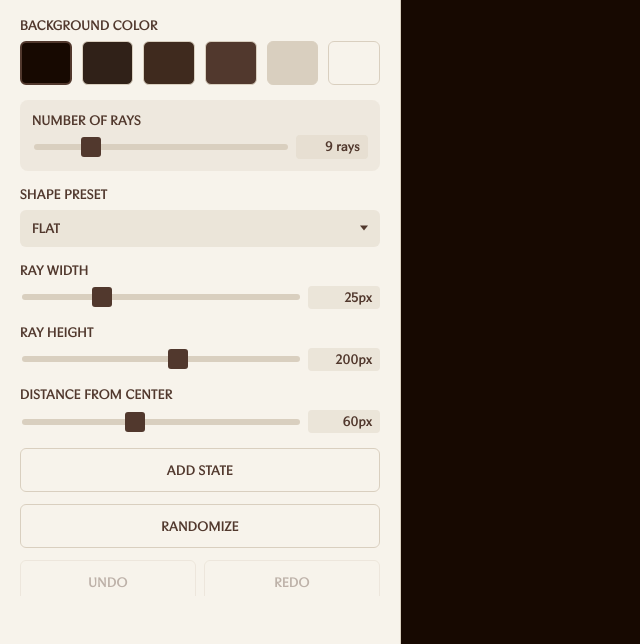
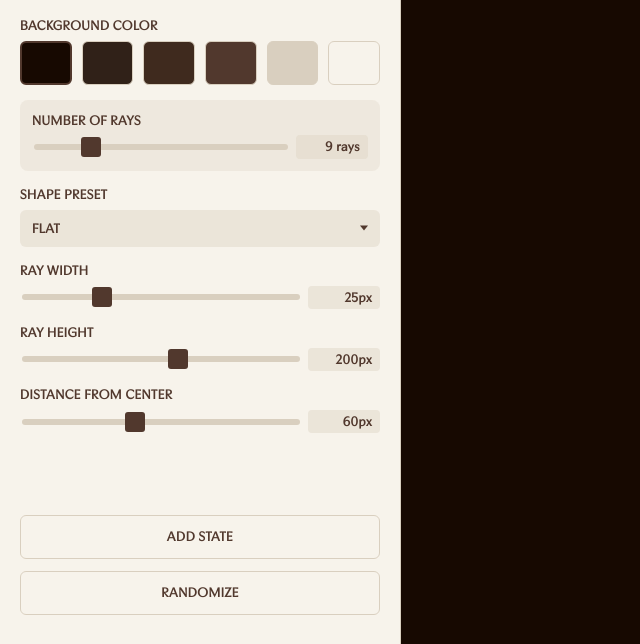
Before and after one commit to frontier-design/hpa-icon-generator, a plain HTML site: page index.html in a window 1280 px wide. Shown: the part 156-800 px from the top of the page, without its empty margins (0-640 px from the left). Drawn offline with Linux system fonts and the light colour scheme; a script that the page names is missing.

Commit message:
ui shift

```diff
--- a/js/controls.js
+++ b/js/controls.js
@@ -60,6 +60,7 @@
       </div>
     </div>
 
+    <div class="preset-params-slot">
       <div class="control-group preset-param" data-visible-for="tapered">
         <label for="taperAmount">Taper amount</label>
         <div class="slider-container">
@@ -73,6 +74,7 @@
         <div class="slider-container">
           <input type="range" id="cornerOffset" min="0" max="80" value="10">
           <div class="value-display"><span id="cornerOffsetValue">10</span>px</div>
+        </div>
       </div>
     </div>
 
@@ -252,7 +254,10 @@
       rotationSpeed: 0,
       shapePreset: el.shapePreset.value,
       taperAmount: clampTaperAmount(el.taperAmount.value, el.rectWidth.value),
-      cornerOffset: clampCornerOffset(el.cornerOffset.value, el.rectHeight.value),
+      cornerOffset: clampCornerOffset(
+        el.cornerOffset.value,
+        el.rectHeight.value,
+      ),
     };
   }
 
@@ -357,7 +362,9 @@
       onChange();
     });
 
-    document.getElementById("randomiseBtn").addEventListener("click", function () {
+    document
+      .getElementById("randomiseBtn")
+      .addEventListener("click", function () {
         applyRandomParameters();
         onChange();
       });
--- a/style.css
+++ b/style.css
@@ -137,7 +137,7 @@
   }
 
   .bottom-sheet .bottom-sheet__body {
-    padding: 20px 20px 48px;
+    padding: 20px 20px 20px;
   }
 }
 
@@ -274,7 +274,7 @@
   display: flex;
   flex-direction: column;
   overflow: hidden;
-  padding: 16px 20px 40px;
+  padding: 16px 20px 20px;
   overscroll-behavior: contain;
 }
 
@@ -302,7 +302,7 @@
 
 @supports (padding-bottom: env(safe-area-inset-bottom)) {
   .bottom-sheet__body {
-    padding-bottom: calc(40px + env(safe-area-inset-bottom));
+    padding-bottom: calc(20px + env(safe-area-inset-bottom));
   }
 }
 
@@ -357,6 +357,12 @@
   overflow-y: auto;
   -webkit-overflow-scrolling: touch;
   overscroll-behavior: contain;
+  scrollbar-width: none;
+  -ms-overflow-style: none;
+}
+
+.control-panel__main::-webkit-scrollbar {
+  display: none;
 }
 
 .control-group {
@@ -494,6 +500,18 @@
 .control-group select:focus {
   outline: none;
   background: rgba(217, 207, 191, 0.6);
+}
+
+/* Reserve one slider row so Add state / Randomize / Undo don’t jump when preset changes */
+.preset-params-slot {
+  margin-bottom: 15px;
+  min-height: calc(
+    0.8125rem * var(--sheet-ui-line) + 6px + 28px
+  );
+}
+
+.preset-params-slot .preset-param {
+  margin-bottom: 0;
 }
 
 .control-group.preset-param {
```
Lines whose indentation alone changed are shown as unchanged.
